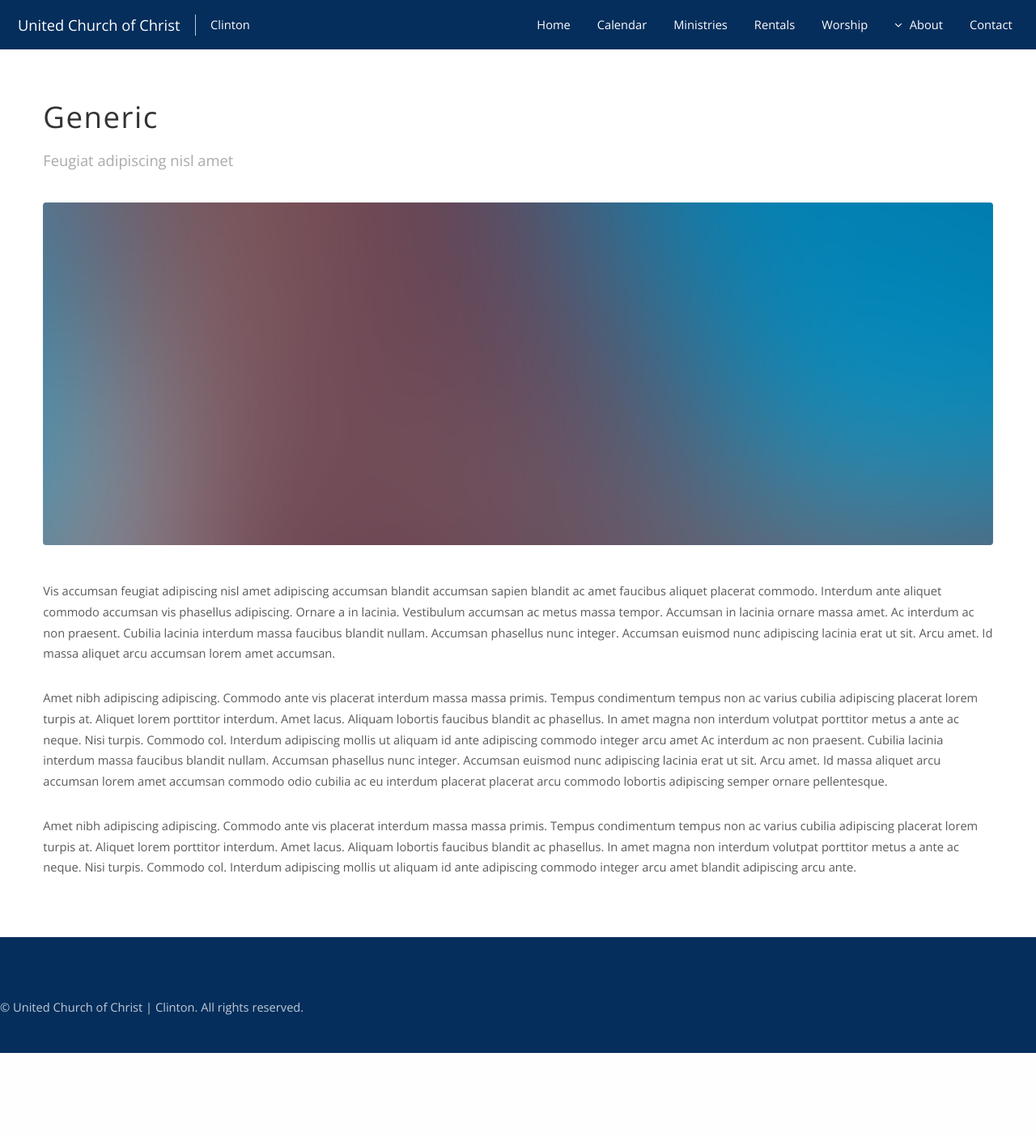
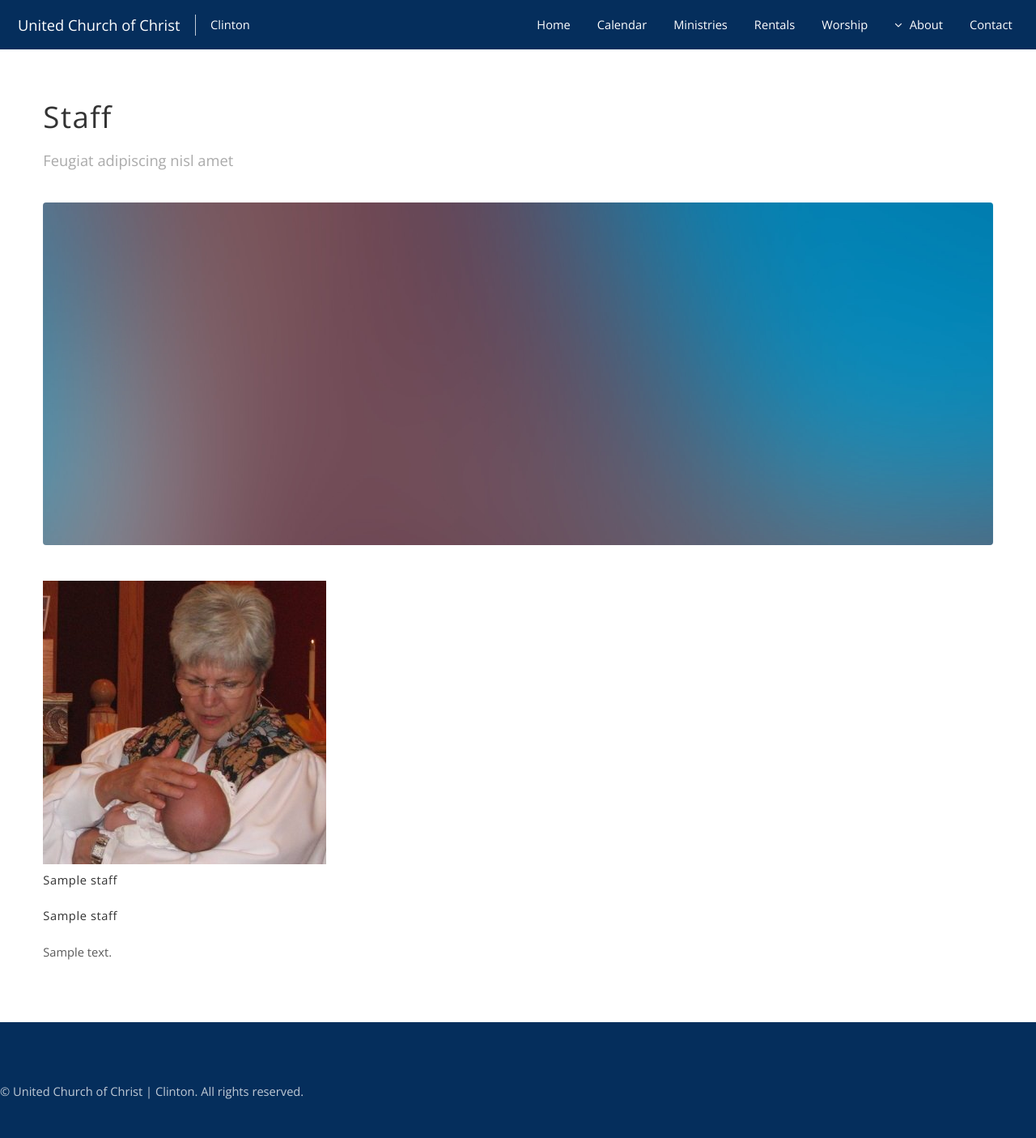
Before and after one commit to metasci/prototype-1, a Node server app: template resources/views/pages/public/staff.hbs in a window 1280 px wide. Shown: the whole page at 81% size. Before the commit the page ends 1300 px from the top, so only its background shows below. Run offline with Node 20, Linux system fonts and the light colour scheme; the template is opened without the code that fills it: most values are stand-ins (such as "Sample title", 1, 10 or a date in 2020); some libraries are stand-ins or nearby versions.

Commit message:
created photos, staff, and worship pages

```diff
--- a/app/http/controllers/public/Contact.js
+++ b/app/http/controllers/public/Contact.js
@@ -3,10 +3,6 @@ module.exports = {
 
 	index: (req, res, next) => {
 	  res.render('pages/public/contact');
-	},
+	}
 
-	/*
-	 * here only for unit example test
-	 */
-	alwaysTrue: () => true
 }
--- a/resources/assets/public/styles/custom.css
+++ b/resources/assets/public/styles/custom.css
@@ -41,3 +41,8 @@
         border-left: 2px solid gray
     }
 }
+
+/* staff && photos page */
+.image-card {
+    margin-bottom: 15px;
+}
--- a/resources/views/pages/public/about.hbs
+++ b/resources/views/pages/public/about.hbs
@@ -3,7 +3,7 @@
 				<div class="inner">
 
 					<header>
-						<h1>Generic</h1>
+						<h1>About</h1>
 						<p>Feugiat adipiscing nisl amet</p>
 					</header>
 					<a href="#" class="image main"><img src="images/pic07.jpg" alt="" /></a>
--- a/resources/views/pages/public/staff.hbs
+++ b/resources/views/pages/public/staff.hbs
@@ -1,15 +1,27 @@
+
 <!-- Main -->
 <section id="main" class="wrapper">
     <div class="inner">
 
         <header>
-                        <h1>Generic</h1>
+            <h1>Staff</h1>
             <p>Feugiat adipiscing nisl amet</p>
         </header>
         <a href="#" class="image main"><img src="images/pic07.jpg" alt="" /></a>
-                    <p>Vis accumsan feugiat adipiscing nisl amet adipiscing accumsan blandit accumsan sapien blandit ac amet faucibus aliquet placerat commodo. Interdum ante aliquet commodo accumsan vis phasellus adipiscing. Ornare a in lacinia. Vestibulum accumsan ac metus massa tempor. Accumsan in lacinia ornare massa amet. Ac interdum ac non praesent. Cubilia lacinia interdum massa faucibus blandit nullam. Accumsan phasellus nunc integer. Accumsan euismod nunc adipiscing lacinia erat ut sit. Arcu amet. Id massa aliquet arcu accumsan lorem amet accumsan.</p>
-                    <p>Amet nibh adipiscing adipiscing. Commodo ante vis placerat interdum massa massa primis. Tempus condimentum tempus non ac varius cubilia adipiscing placerat lorem turpis at. Aliquet lorem porttitor interdum. Amet lacus. Aliquam lobortis faucibus blandit ac phasellus. In amet magna non interdum volutpat porttitor metus a ante ac neque. Nisi turpis. Commodo col. Interdum adipiscing mollis ut aliquam id ante adipiscing commodo integer arcu amet Ac interdum ac non praesent. Cubilia lacinia interdum massa faucibus blandit nullam. Accumsan phasellus nunc integer. Accumsan euismod nunc adipiscing lacinia erat ut sit. Arcu amet. Id massa aliquet arcu accumsan lorem amet accumsan commodo odio cubilia ac eu interdum placerat placerat arcu commodo lobortis adipiscing semper ornare pellentesque.</p>
-                    <p>Amet nibh adipiscing adipiscing. Commodo ante vis placerat interdum massa massa primis. Tempus condimentum tempus non ac varius cubilia adipiscing placerat lorem turpis at. Aliquet lorem porttitor interdum. Amet lacus. Aliquam lobortis faucibus blandit ac phasellus. In amet magna non interdum volutpat porttitor metus a ante ac neque. Nisi turpis. Commodo col. Interdum adipiscing mollis ut aliquam id ante adipiscing commodo integer arcu amet blandit adipiscing arcu ante.</p>
+        <div class="row">
+        {{#each staff}}
+            <div class="col image-card">
+                <div class="card" style="width: 18rem;">
+                    <img class="card-img-top" src="images/diane.jpg" alt="Card image cap" async>
+                    <div class="card-body">
+                        <h5 class="card-title">{{this.name}}</h5>
+                        <h6 class="card-subtitle mb-2 text-muted">{{this.title}}</h6>
+                        <p class="card-text">{{this.description}}</p>
+                    </div>
+                </div>
+            </div>
+        {{/each}}
+        </div>
 
     </div>
 </section>
--- a/resources/views/pages/public/worship.hbs
+++ b/resources/views/pages/public/worship.hbs
@@ -1,8 +1,3 @@
-{{#extend "styles"}}
-<style>
-
-</style>
-{{/extend}}
 
 <!-- Main -->
 <section id="main" class="wrapper">
```
Also changed, not shown: app/http/controllers/public/Photos.js (+8 -6 lines), app/http/controllers/public/Staff.js (+14 -6 lines), resources/views/pages/public/photos.hbs (+13 -5 lines). Lines whose indentation alone changed are shown as unchanged.
